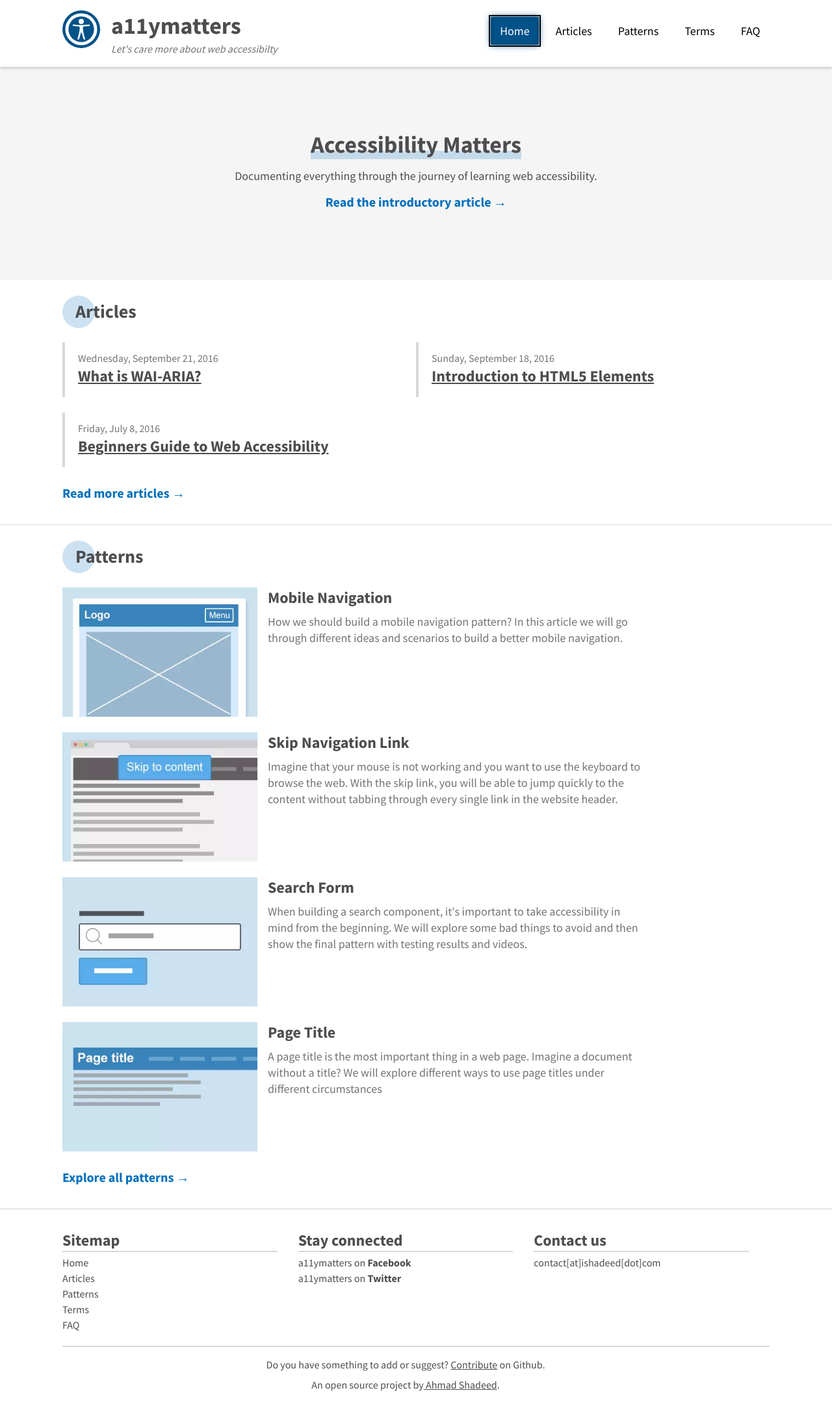
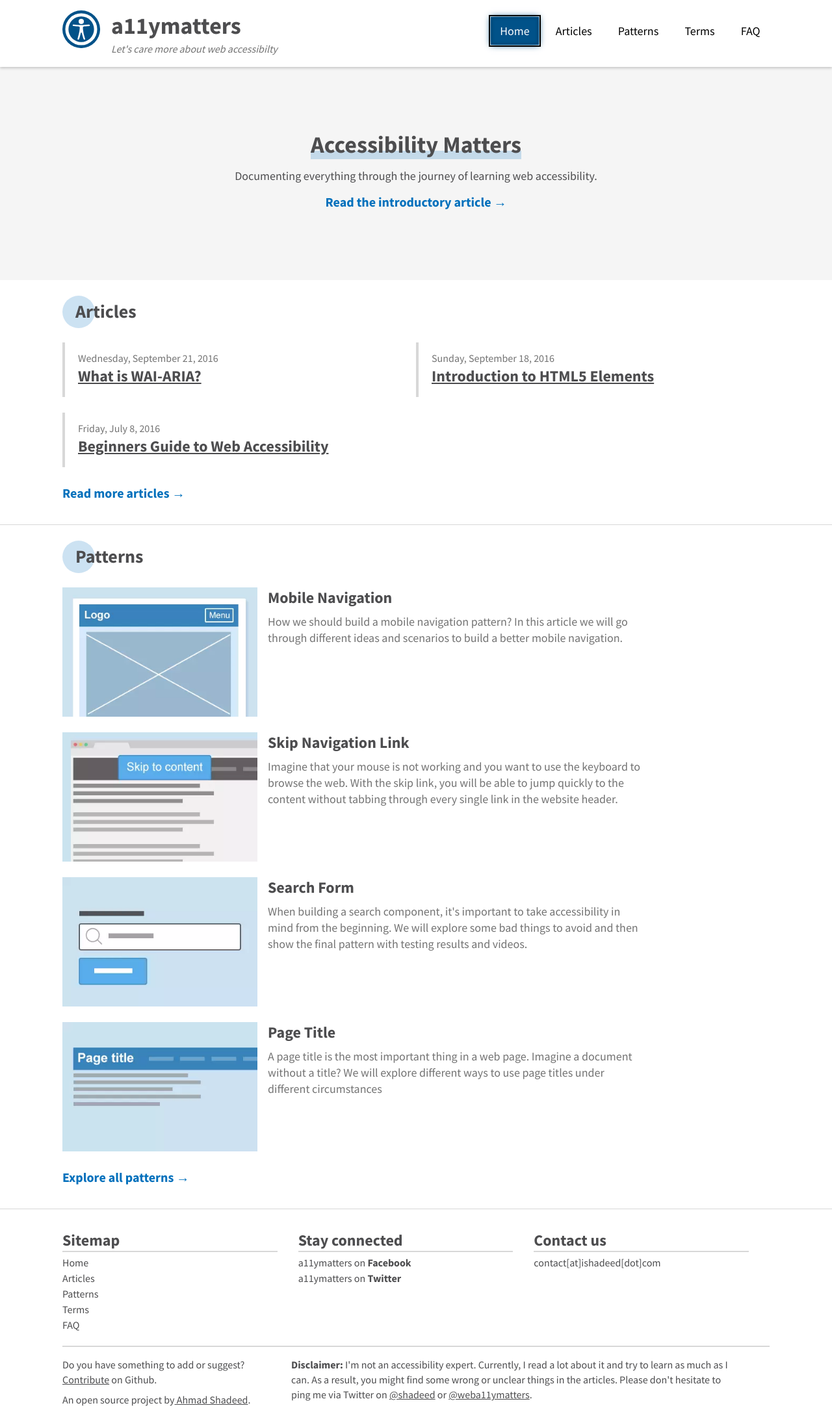
Before and after one commit to shadeed/a11ymatters, a Jekyll site: the page built from index.html, in a window 1280 px wide. Shown: the whole page at 65% size. Built offline with Jekyll 4.4.1, drawn with Linux system fonts in a browser that asks for light colours; before the commit the page ends 2167 px from its top, so only the background shows below that.

Commit message:
add a disclaimer

```diff
--- a/_includes/footer.html
+++ b/_includes/footer.html
@@ -3,8 +3,7 @@
 		<div class="c-footer__item">
 			<h3 class="c-footer__item__title">Sitemap</h4>
 				<ul class="c-list">
-					{% for link in site.links %}
-							{% if link.title == "FAQs" %}
+					{% for link in site.links %} {% if link.title == "FAQs" %}
 					<li class="c-list__item">
 						<a href="{{ link.url }}" aria-label="frequently asked questions">{{ link.title }}</a>
 					</li>
@@ -12,8 +11,7 @@
 					<li class="c-list__item">
 						<a href="{{ link.url }}">{{ link.title }}</a>
 					</li>
-							{% endif %}
-				{% endfor %}
+					{% endif %} {% endfor %}
 				</ul>
 		</div>
 
@@ -30,14 +28,21 @@
 				<a href="mailto:contact@ishadeed.com">contact[at]ishadeed[dot]com</a>
 		</div>
 
-  	<div class="c-footer__item c-footer__item--full c-footer__item--legal">
+		<div class="c-footer__item c-footer__item--full c-footer__item--legal c-footer__item--divided">
+			<div>
 				<p>
-			  Do you have something to add or suggest? <a href="https://github.com/shadeed/a11ymatters/issues" target="_blank">Contribute</a> on Github.
+					Do you have something to add or suggest? <a href="https://github.com/shadeed/a11ymatters/issues" target="_blank">Contribute</a>					on Github.
 				</p>
 				<p>
 					An open source project by<a href="https://www.ishadeed.com" target="_blank"> Ahmad Shadeed</a>.
 
 				</p>
 			</div>
+
+			<div class="c-footer__item c-footer__item--full">
+				<p><strong>Disclaimer:</strong> I'm not an accessibility expert. Currently, I read a lot about it and try to learn as much as I can. As a result,
+					you might find some wrong or unclear things in the articles. Please don't hesitate to ping me via Twitter on <a href="https://twitter.com/shadeed9">@shadeed</a> or <a href="https://twitter.com/weba11ymatters">@weba11ymatters</a>.</p>
+			</div>
+		</div>
 	</div>
 </footer>
--- a/assets/css/main.css
+++ b/assets/css/main.css
@@ -337,7 +337,7 @@ blockquote {
       padding-right: 2em;
       margin-bottom: 0; } }
 
-@media (min-width: 58em) {
+@media (min-width: 48em) {
   .c-footer__item--full {
     clear: left;
     width: 100%; } }
@@ -356,8 +356,19 @@ blockquote {
   @media (min-width: 58em) {
     .c-footer__item--legal {
       border-top: 2px solid #d8d8d8;
-      padding-top: 16px;
-      text-align: center; } }
+      padding-top: 16px; } }
+
+@media (min-width: 58em) {
+  .c-footer__item--divided {
+    display: -ms-flexbox;
+    display: flex; }
+    .c-footer__item--divided > * {
+      -ms-flex: 1;
+          flex: 1; }
+    .c-footer__item--divided > :last-child {
+      -ms-flex-positive: 2;
+          flex-grow: 2;
+      padding-left: 1em; } }
 
 .c-footer__item--email a {
   color: #4d4d4f; }
```
Also changed, not shown: _scss/components/_components.footer.scss (+16 -2 lines). Lines whose indentation alone changed are shown as unchanged.
